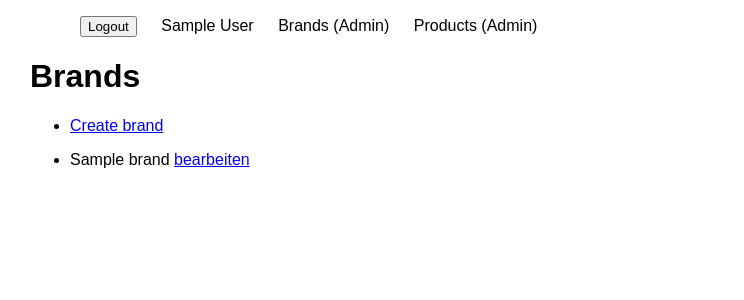
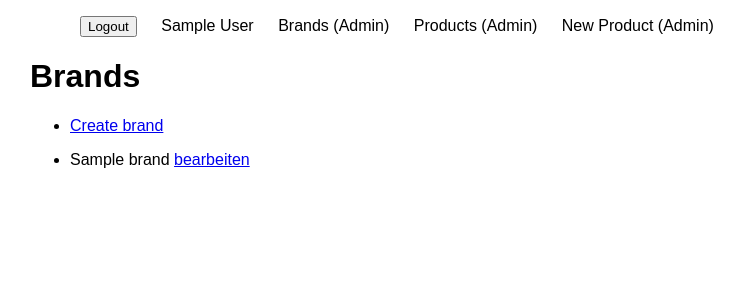
Before and after one commit to tfdev42/web-projects, a PHP site: page /admin_brands.php in a window 1280 px wide. Shown: the top 300 px of the page, without its empty margins (160-904 px from the left). Run offline with PHP 8.4, Linux system fonts and the light colour scheme; the visitor is signed in with stand-in values (Sample User, id 1); tables that the repository leaves empty hold one stand-in row (values such as "Sample post").

Commit message:
create Product linked in Header

```diff
--- a/14_ecommerce/header.inc.php
+++ b/14_ecommerce/header.inc.php
@@ -14,6 +14,7 @@
                 <?php if($dba->isAdmin()){?>
                 <li><a href="admin_brands.php">Brands (Admin)</a></li>
                 <li><a href="admin_products.php">Products (Admin)</a></li>
+                <li><a href="admin_create_product.php">New Product (Admin)</a></li>
                 <?php } ?>
 
             <?php } else { ?>
```
